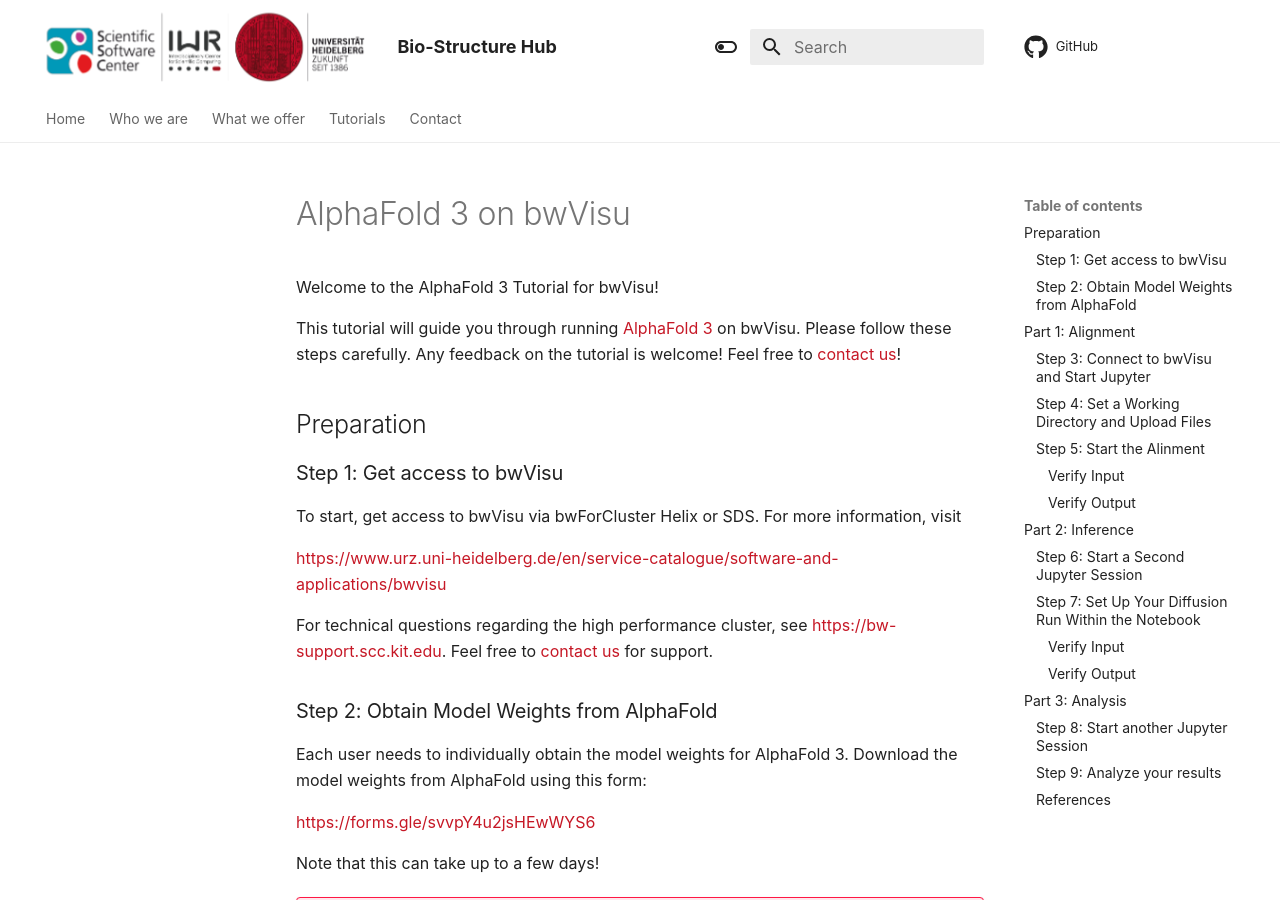
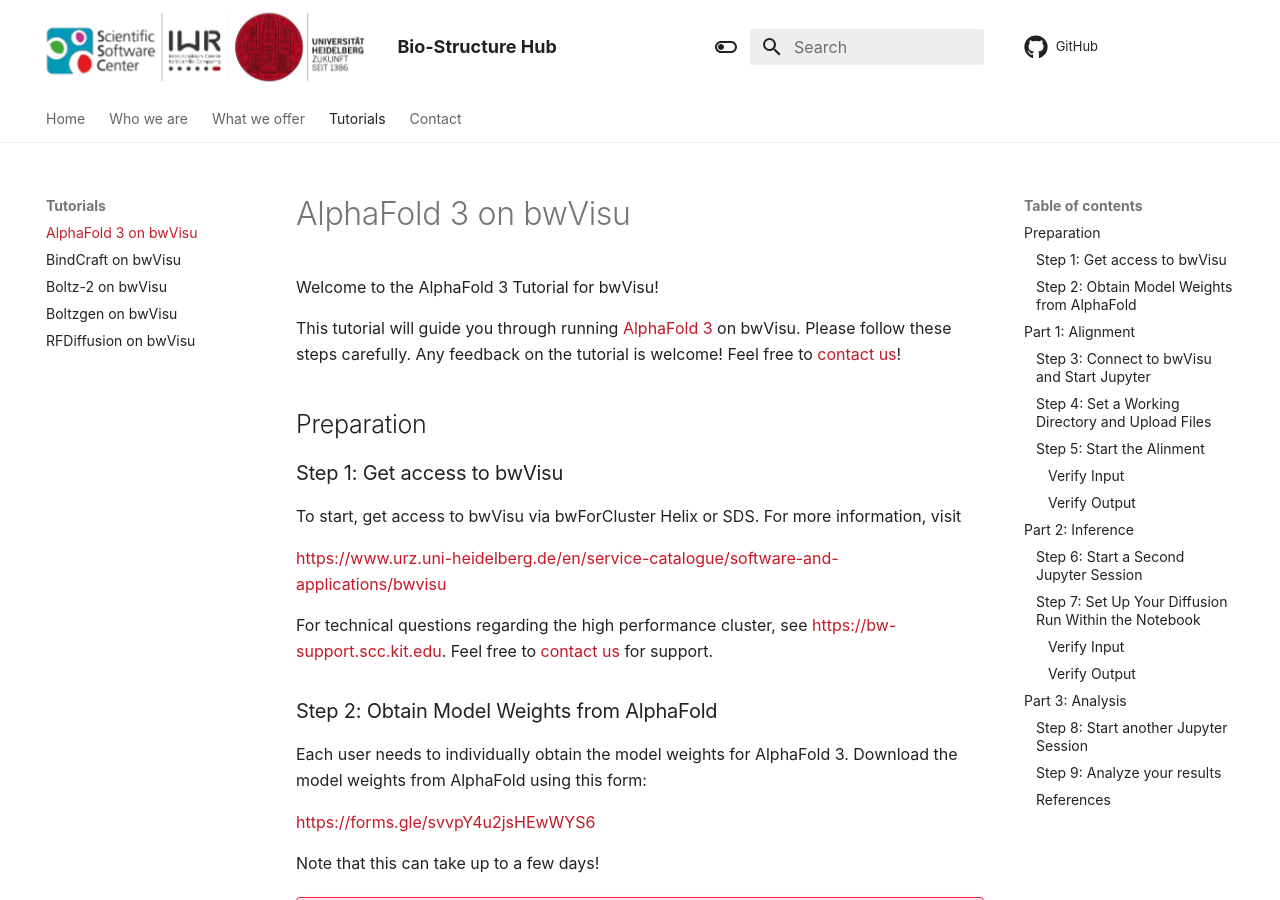
Before and after one commit to ssciwr/BioStructureHub, an MkDocs documentation site: the page built from docs/tutorials/tutorial_AF3_bwVisu.md, in a window 1280 px wide and 900 px high. Built offline with MkDocs 1.6.1 and Material for MkDocs 9.7.7, drawn with Linux system fonts in a browser that asks for light colours; comment, search, counter and statistics services are not loaded; part of the change alters nothing that is shown.

Commit message:
more renaming AF3

```diff
--- a/docs/tutorials/tutorial_AF3_bwVisu.md
+++ b/docs/tutorials/tutorial_AF3_bwVisu.md
@@ -55,7 +55,7 @@ Next all required files need to be uploaded. This includes the notebooks from ou
 
 Note that the AlphaFold 3 parameter file is zipped as `af3.bin.zst`. Unpack the file to obtain `af3.bin`. This file then needs to be uploaded to a directory in your working directory, such as `/af3models`.
 
-![Screenshot](../images/tutorial/bwVisu_Afold_params.png){: .invertable style="height:95px;width:268px"}
+![Screenshot](../images/tutorial/bwVisu_AF3_params.png){: .invertable style="height:95px;width:268px"}
 
 After the upload, you can see your files in the file browser on the left.
 
@@ -68,14 +68,14 @@ Open `Afold_Alignment_CPU.ipynb` and execute the cells in the notebook to start
 
 Before starting your AlphaFold 3 alignment you should see the following files in your working directory:
 
-![Screenshot](../images/tutorial/bwVisu_Afold_MSA_input.png){: .invertable style="height:112px;width:268px"}
+![Screenshot](../images/tutorial/bwVisu_AF3_MSA_input.png){: .invertable style="height:112px;width:268px"}
 
 
 #### Verify Output
 
 In the output directory, there should be a second `.json` file in the `output/test` directory. This includes all the information from the input file and the results of the MSA.
 
-![Screenshot](../images/tutorial/bwVisu_Afold_json.png){: .invertable style="height:89px;width:268px"}
+![Screenshot](../images/tutorial/bwVisu_AF3_json.png){: .invertable style="height:89px;width:268px"}
 
 
 You can now close this interactive session session on bwVisu, as the CPU is no longer needed, and move to the second step.
@@ -110,13 +110,13 @@ Execute the cells in the notebook to continue your AlphaFold run!
 
 Before starting your AlphaFold 3 diffusion you should see the following files in your working directory:
 
-![Screenshot](../images/tutorial/bwVisu_Afold_GPU_input.png){: .invertable style="height:159px;width:268px"}
+![Screenshot](../images/tutorial/bwVisu_AF3_GPU_input.png){: .invertable style="height:159px;width:268px"}
 
 #### Verify Output
 
 You should see the AlphaFold output files:
 
-![Screenshot](../images/tutorial/bwVisu_Afold_GPU_output.png){:.invertable  style="height:335px;width:268px"}
+![Screenshot](../images/tutorial/bwVisu_AF3_GPU_output.png){:.invertable  style="height:335px;width:268px"}
 
 By default AlphaFold 3 creates 5 samples from one seed, and sorts them in individual directories. Their ranking scores are reported in a csv table.
 The best model is presented in the output directory as well, with its structure file and confidence descriptions. The latter are needed to judge the quality of the prediction.
@@ -143,7 +143,7 @@ Click on "Launch". This will bring you to a new screen showing your interactive
 
 Open `Afold_Confidence_Levels.ipynb` and select the `afold3` kernel. You can verify the kernel in the top right corner of your JupyterLab instance:
 
-![Screenshot](../images/tutorial/bwVisu_Afold_kernel.png){: .invertable style="width:232px"}
+![Screenshot](../images/tutorial/bwVisu_AF3_kernel.png){: .invertable style="width:232px"}
 
 After this, the analysis should run without any errors. Explanations of the output are provided in the notebook.
 
--- a/mkdocs.yml
+++ b/mkdocs.yml
@@ -54,7 +54,7 @@ nav:
     - resources/methods.md
     - resources/learning.md
   - Tutorials:
-    - tutorials/tutorial_AF_bwVisu.md
+    - tutorials/tutorial_AF3_bwVisu.md
     - tutorials/tutorial_Bindcraft_bwVisu.md
     - tutorials/tutorial_Boltz_bwVisu.md
     - tutorials/tutorial_Boltzgen_bwVisu.md
```
Also changed, not shown: docs/images/tutorial/bwVisu_AF3_GPU_done.png (renamed from docs/images/tutorial/bwVisu_Afold_GPU_done.png), docs/images/tutorial/bwVisu_AF3_GPU_input.png (renamed from docs/images/tutorial/bwVisu_Afold_GPU_input.png), docs/images/tutorial/bwVisu_AF3_GPU_output.png (renamed from docs/images/tutorial/bwVisu_Afold_GPU_output.png), docs/images/tutorial/bwVisu_AF3_MSA_done.png (renamed from docs/images/tutorial/bwVisu_Afold_MSA_done.png), docs/images/tutorial/bwVisu_AF3_MSA_input.png (renamed from docs/images/tutorial/bwVisu_Afold_MSA_input.png), docs/images/tutorial/bwVisu_AF3_json.png (renamed from docs/images/tutorial/bwVisu_Afold_json.png), docs/images/tutorial/bwVisu_AF3_kernel.png (renamed from docs/images/tutorial/bwVisu_Afold_kernel.png), docs/images/tutorial/bwVisu_AF3_params.png (renamed from docs/images/tutorial/bwVisu_Afold_params.png).
